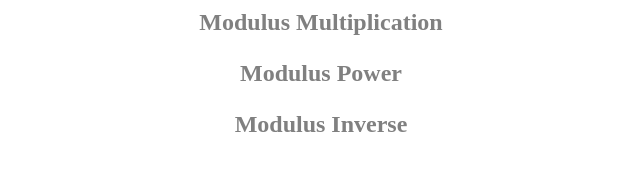
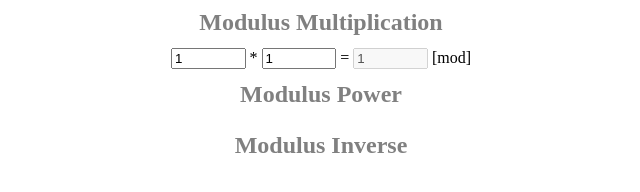
Before and after one commit to pauldubois98/AsymmetricCryptographyTalk, a plain HTML site: page tools/mod_calculator.html in a window 1280 px wide. Shown: the part 90-282 px from the top of the page, without its empty margins (319-959 px from the left). Drawn offline with Linux system fonts and the light colour scheme.

Commit message:
mod calc: added mult modulo inputs

```diff
--- a/tools/mod_calculator.html
+++ b/tools/mod_calculator.html
@@ -19,6 +19,14 @@
     </div>
 
     <h2>Modulus Multiplication</h2>
+    <div>
+        <input id="x" type="number" name="x" required value="1" onchange="update_mult();">
+        <span>*</span>
+        <input id="y" type="number" name="y" required value="1" onchange="update_mult();">
+        <span>=</span>
+        <input id="mult" type="number" name="mult" required value="1" disabled>
+        <span class="mod">[mod]</span>
+    </div>
 
     <h2>Modulus Power</h2>
 
```
